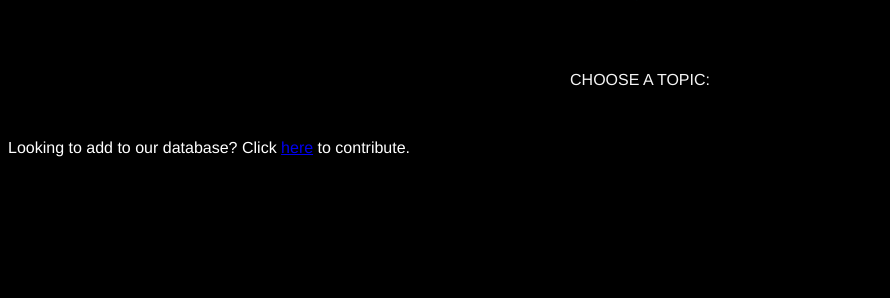
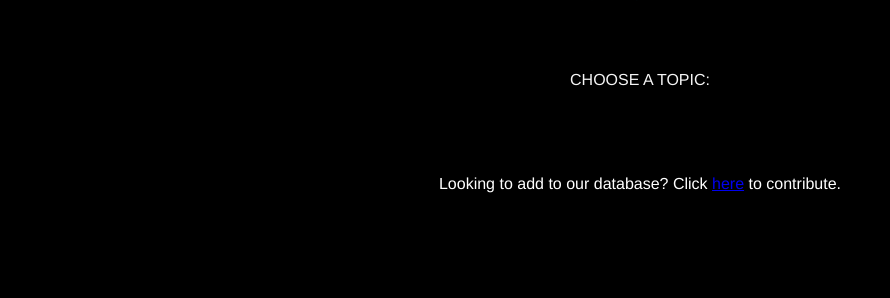
Before and after one commit to ESIPFed/usage-based-discovery, a Flask app: template templates/home.html in a window 1280 px wide. Shown: the part 253-551 px from the top of the page, without its empty margins (0-890 px from the left). Run offline with Flask 2, Linux system fonts and the light colour scheme; the template is opened without the code that fills it, so the values that code supplies are empty; some web fonts are replaced.

Commit message:
form link

```diff
--- a/templates/home.html
+++ b/templates/home.html
@@ -76,8 +76,8 @@
         </div>
     </div>
 
-
-    <p>Looking to add to our database? Click <a href="https://docs.google.com/forms/d/e/1FAIpQLSd8yG_ypVoIn30YPlNUG0i7bfxe3a6aTNqWUnxK8I3J6BO-Ew/viewform">
+    <br><br>
+    <p style="text-align: center;">Looking to add to our database? Click <a href="https://docs.google.com/forms/d/e/1FAIpQLSd8yG_ypVoIn30YPlNUG0i7bfxe3a6aTNqWUnxK8I3J6BO-Ew/viewform">
     here</a> to contribute.</p>
 
 
```
